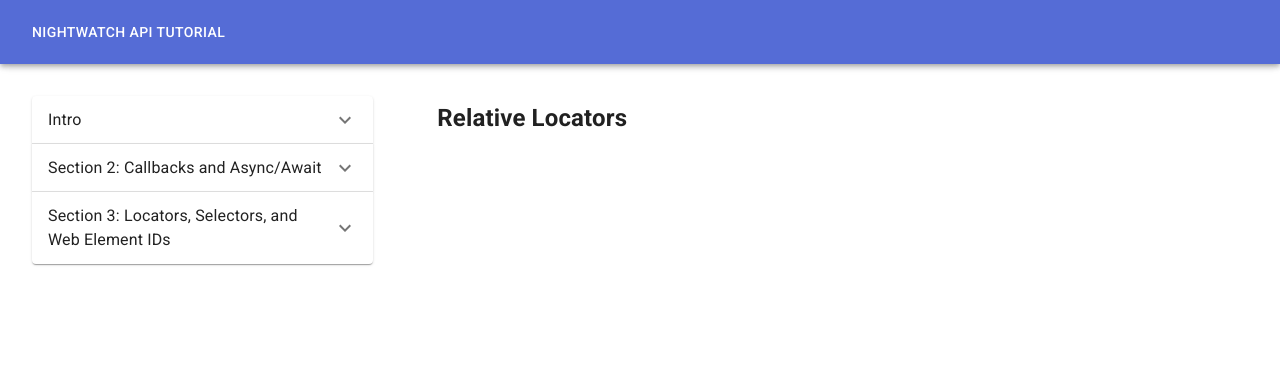
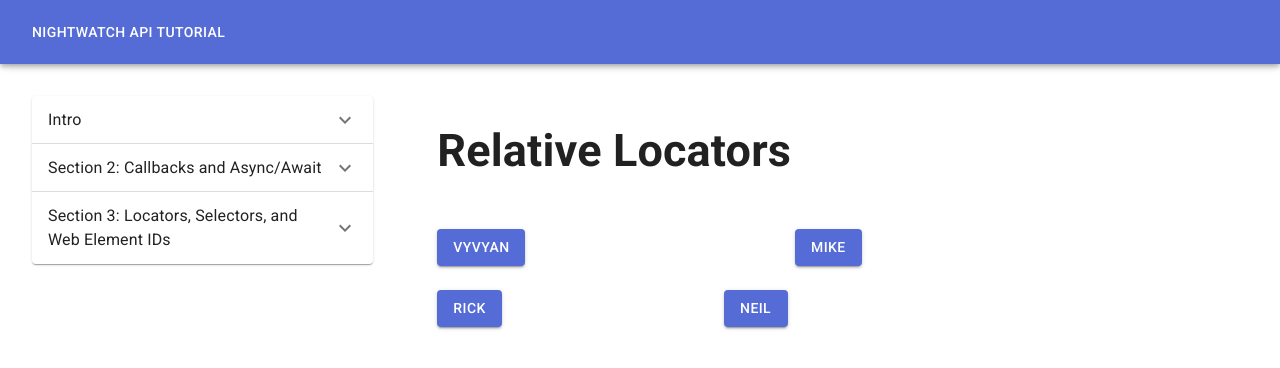
Before and after one commit to chris-jackson-actionqa/nw-api, a React (Create React App) app in the folder site/: page /s03/relativeLocators in a window 1280 px wide. Shown: the top 368 px of the page. Built offline with nearby package versions, Linux system fonts and the light colour scheme.

Commit message:
site: relative locators lesson page (#36)

```diff
--- a/site/src/routes/section03/relativeLocators.jsx
+++ b/site/src/routes/section03/relativeLocators.jsx
@@ -1,7 +1,33 @@
+import { Button, Typography, Grid } from "@mui/material";
+
 export default function RelativeLocators() {
   return (
-    <main style={{ padding: "1rem 0" }}>
-      <h2>Relative Locators</h2>
-    </main>
+    <Typography variant="lesson">
+      <main style={{ padding: "1rem 0" }}>
+        <h2>Relative Locators</h2>
+        <Grid container spacing={2}>
+          <Grid item xs={5}>
+            <Button variant="contained" data-testid="vyvyan">
+              Vyvyan
+            </Button>
+          </Grid>
+          <Grid item xs={4}>
+            <Button variant="contained" data-testid="mike">
+              Mike
+            </Button>
+          </Grid>
+          <Grid item xs={4}>
+            <Button variant="contained" data-testid="rick">
+              Rick
+            </Button>
+          </Grid>
+          <Grid item xs={8}>
+            <Button variant="contained" data-testid="neil">
+              Neil
+            </Button>
+          </Grid>
+        </Grid>
+      </main>
+    </Typography>
   );
 }
```
Also changed, not shown: 1 other file (tests, documents, lock files or other folders).
